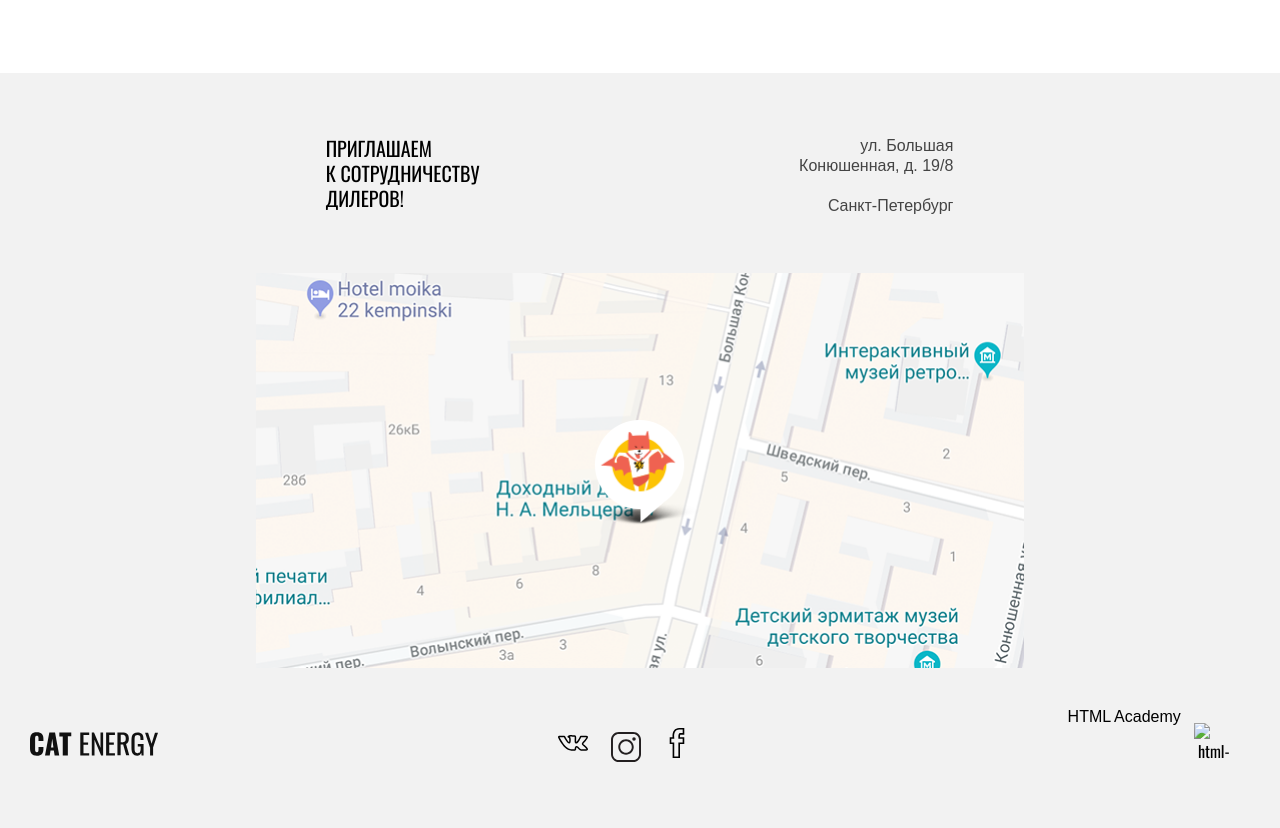
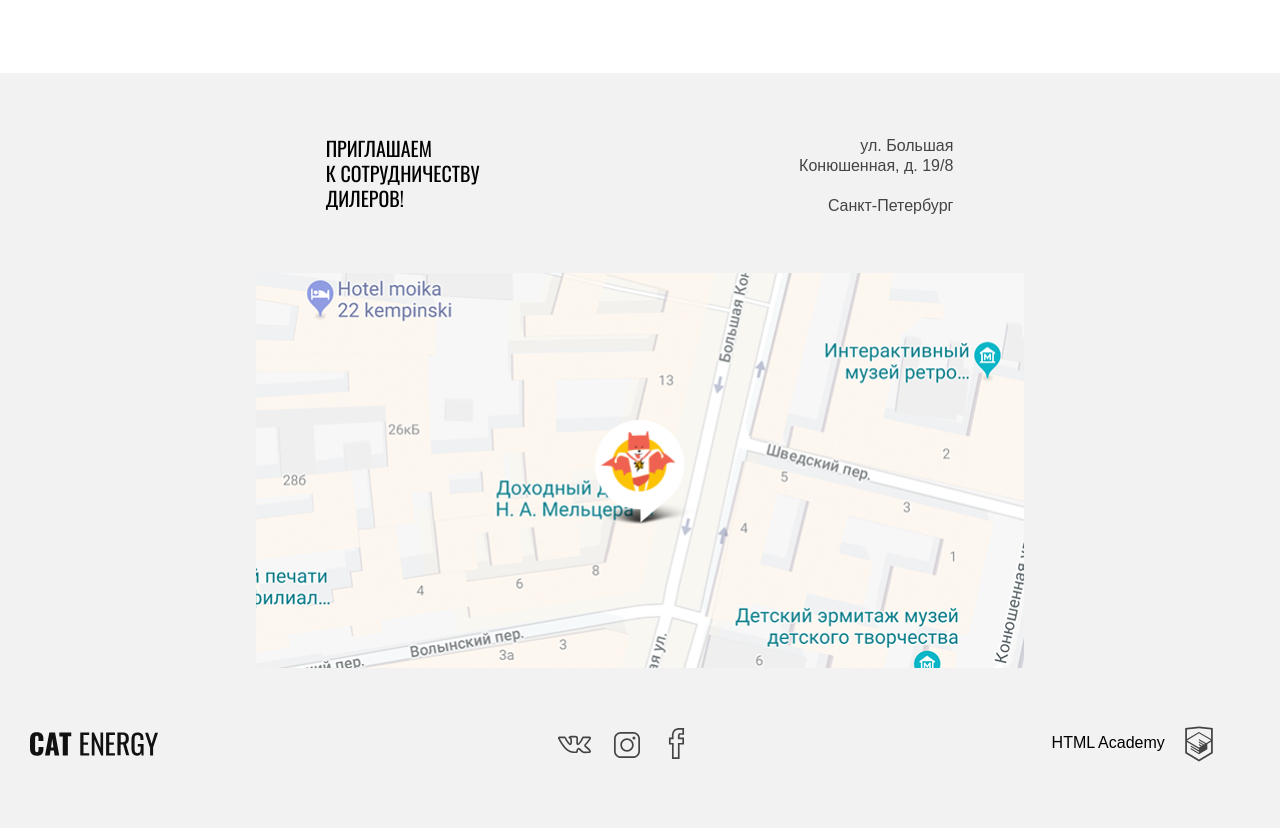
Before and after one commit to sansanich83/843141-cat-energy, a plain HTML site: page source/catalog.html in a window 1280 px wide. Shown: the part 3888-4716 px from the top of the page. Drawn offline with nearby package versions, Linux system fonts and the light colour scheme; files that its build step writes are made by us from their sources.

Commit message:
векторная графика v.02

```diff
--- a/source/catalog.html
+++ b/source/catalog.html
@@ -317,32 +317,42 @@
         <div class="page-footer__social social">
             <ul class="social__list">
                 <li class="social__item">
-              <a class="social__link social__link--vkontakte" href="https://vk.com">
-                <img class="social__link-img" src="./img/icon-vk.svg" width="23" height="23" alt="Наша страница вконтакте">
+                  <a class="social__link social__link--vkontakte" href="https://vk.com" aria-label="Наша страница Вконтакте">
+                    <svg class="social__svg" role="img" width="33" height="33">
+                      <use xlink:href="./img/sprite.svg#vk-svg"></use>
+                    </svg>
                   </a>
                 </li>
                 <li class="social__item">
-              <a class="social__link social__link--youtube" href="https://youtube.com">
-                <img class="social__link-img" src="./img/icon-insta.svg" width="16" height="16" alt="Наш канал в ютубе">
+                  <a class="social__link social__link--instagram" href="https://www.instagram.com" aria-label="Наша страница в Инстаграме">
+                    <svg class="social__svg" role="img" width="26" height="26">
+                      <use xlink:href="./img/sprite.svg#insta-svg"></use>
+                    </svg>
                   </a>
                 </li>
                 <li class="social__item">
-              <a class="social__link social__link--twitter" href="https://twitter.com">
-                <img class="social__link-img" src="./img/icon-fb.svg" width="21" height="21" alt="Наша страница твиттере">
+                  <a class="social__link social__link--facebook" href="https://facebook.com" aria-label="Наша страница в фэйсбуке">
+                    <svg role="img" class="social__svg" width="31" height="31">
+                      <use xlink:href="./img/sprite.svg#fb-svg"></use>
+                    </svg>
                   </a>
                 </li>
               </ul>
             </div>
             <div class="page-footer__created html-academy">
-          <span class="html-academy__name">HTML Academy</span>
-          <a class="html-academy__link" href="https://html-academy.ru">
-            <img src="./img/htmlacademy.svg" width="40" height="40" alt="html-academy__img">
+              <a class="html-academy__link" href="https://html-academy.ru" aria-label="Страница Академии"><span class="html-academy__name">HTML
+                  Academy</span>
+                <svg class="social__svg" role="img" width="42" height="42">
+                  <use xlink:href="./img/sprite.svg#html-svg"></use>
+                </svg>
               </a>
             </div>
           </div>
         </div>
       </footer>
 
+      <script src="./js/svgxuse.min.js" defer></script>
+
 </body>
 
 </html>
```
Also changed, not shown: source/form.html (+19 -9 lines). Lines whose indentation alone changed are shown as unchanged.
